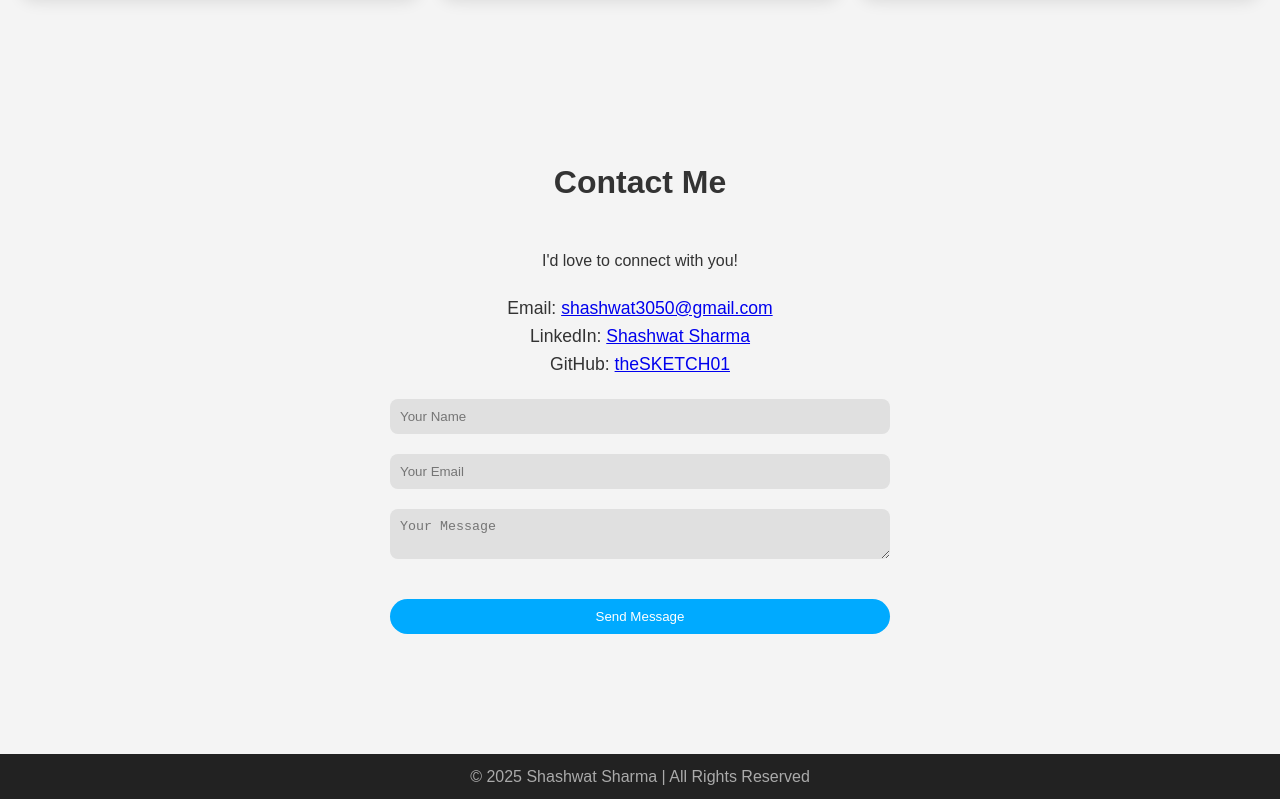
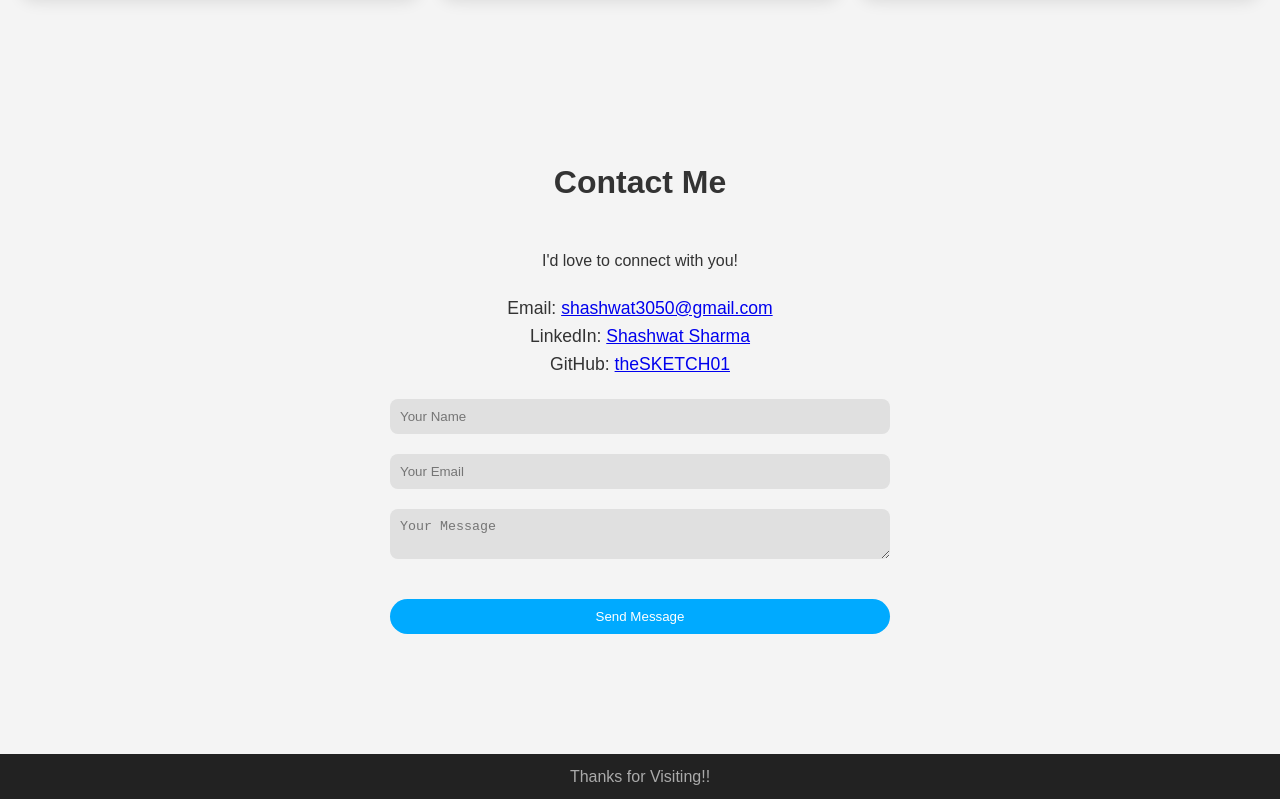
Before and after one commit to theSKETCH01/My-Portfolio-with-JS-, a plain HTML site: page index.html in a window 1280 px wide. Shown: the part 1239-2038 px from the top of the page. Drawn offline with Linux system fonts and the light colour scheme.

Commit message:
Update index.html

```diff
--- a/index.html
+++ b/index.html
@@ -67,7 +67,7 @@
   </section>
 
   <footer>
-    <p>© 2025 Shashwat Sharma | All Rights Reserved</p>
+    <p>Thanks for Visiting!!</p>
   </footer>
 
   <button onclick="topFunction()" id="topBtn" title="Go to top">↑</button>
```
